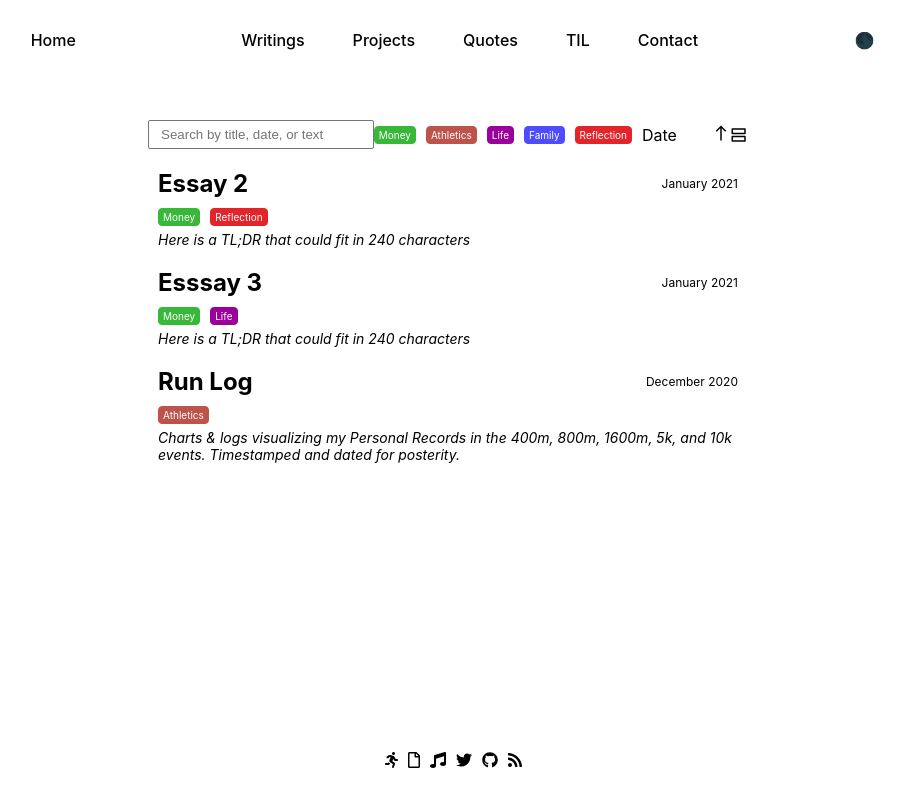
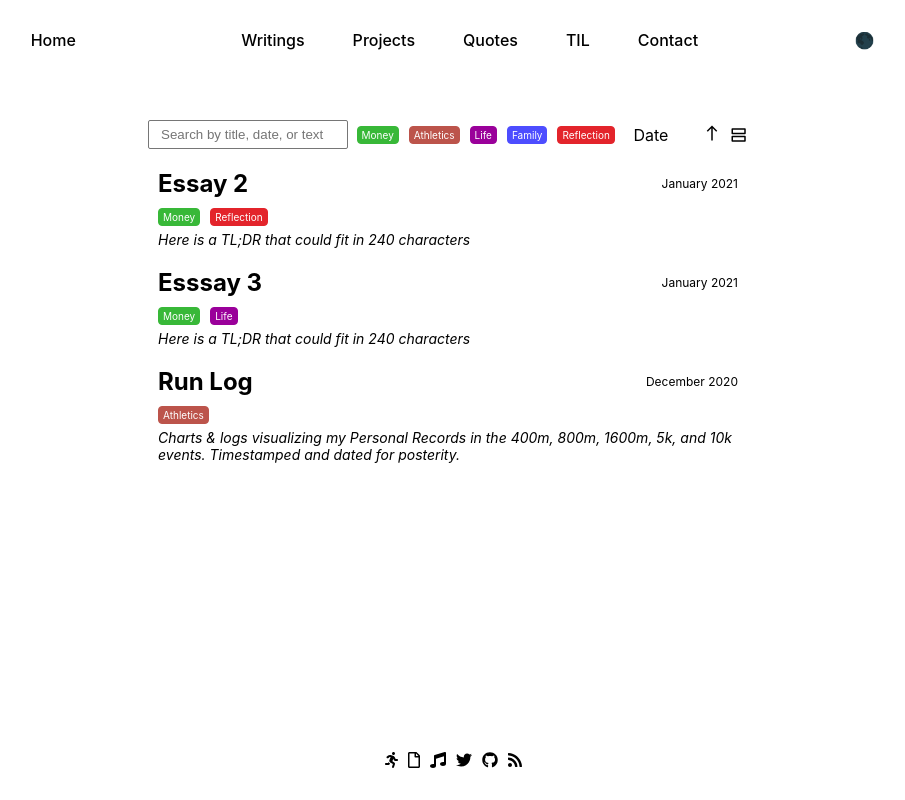
Before and after one commit to Anthony-Calderaro/calderarrow, a Next.js app: page /writings in a window 1280 px wide. Shown: the whole page, without its empty margins (192-1097 px from the left). Built offline with nearby package versions, Linux system fonts and the light colour scheme.

Commit message:
Updated width

```diff
--- a/styles/Writings.module.css
+++ b/styles/Writings.module.css
@@ -66,7 +66,7 @@
 }
 
 .search {
-  width: 250px;
+  width: 200px;
   padding: 6px 12px;
   border: 1px solid rgb(118, 118, 118);
   border-radius: 2px;
```
